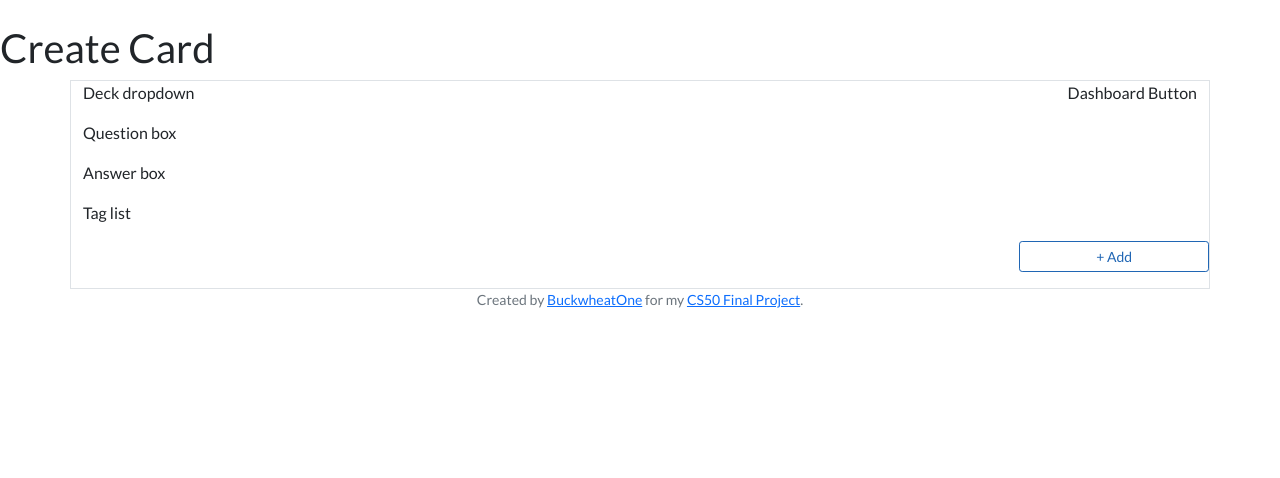
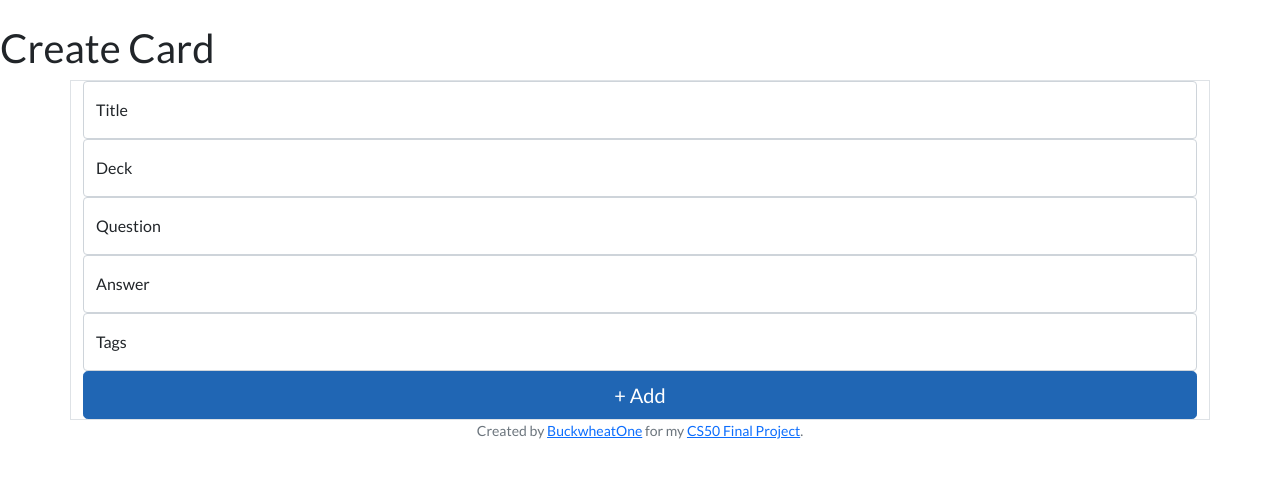
Before and after one commit to buckwheatone/cs50_final_project, a Flask app: page /create-card in a window 1280 px wide. Shown: the part 56-534 px from the top of the page. Run offline with Flask 2, Linux system fonts and the light colour scheme; the visitor is signed in with stand-in values (Sample User, id 1); some libraries are stand-ins or nearby versions.

Commit message:
add cards to db, sync w dashboard

```diff
--- a/application/forms.py
+++ b/application/forms.py
@@ -64,8 +64,8 @@ class DeleteAccountForm(FlaskForm):
 class CreateCardForm(FlaskForm):
     card_title = StringField('Title', validators=[length(1, 300, message="Title must be under 300 characters")])
     card_question = StringField('Question', validators=[])
-    card_answer = StringField('Question', validators=[])
-    card_tags = ''
-    deck_name = StringField('Question', validators=[])
+    card_answer = StringField('Answer', validators=[])
+    card_tags = StringField('Tags', validators=[])
+    deck_name = StringField('Deck', validators=[])
     # TODO: ability to add images, files, audio, cloze, use markdown
-    submit = SubmitField("Add")
+    submit = SubmitField("+ Add")
--- a/application/routes.py
+++ b/application/routes.py
@@ -1,8 +1,9 @@
 import os
 import secrets
 from application import app, db
+from datetime import datetime
 from .forms import CreateCardForm, LoginForm, RegistrationForm, UpdateAccountForm, UpdateProfilePic
-from .models import User, Card
+from .models import User, Card, Deck
 from flask import flash, redirect, render_template, request, session, url_for
 from flask_login import login_user, logout_user, current_user, login_required
 from PIL import Image
@@ -22,6 +23,7 @@ from werkzeug.security import check_password_hash, generate_password_hash
 @login_required
 def dashboard():
     cards = Card.query.filter_by(user_id=current_user.id)
+    print(cards)
     return render_template("dashboard.html", cards=cards)
 
 @app.route("/forgotpassword")
@@ -136,6 +138,22 @@ def delete():
 def create_card():
     #TODO: allow previous card settings to persist
     form = CreateCardForm()
+    if form.validate_on_submit():
+        card = Card(
+            card_title=form.card_title.data,
+            card_question=form.card_question.data,
+            card_answer=form.card_answer.data,
+            card_tags=form.card_tags.data,
+            next_review=datetime.utcnow(),
+            user_id=current_user.id)
+        db.session.add(card)
+        db.session.commit()
+        deck = Deck(name=form.deck_name.data, card_id=card.id)
+        db.session.add(deck)
+        db.session.commit()
+        # TODO: logic for reloading last entry info
+        return redirect(url_for("create_card"))
+
     return render_template("create-card.html", form=form)
 
 @app.errorhandler(403)
--- a/application/templates/create-card.html
+++ b/application/templates/create-card.html
@@ -15,6 +15,73 @@
         <form action="" method="POST">
             {{ form.hidden_tag() }}
             <div class="form-floating">
+                {% if form.card_title.errors %}
+                  {{ form.card_title(class="form-control is-invalid", placeholder="") }}
+                  {% for error in form.card_title.errors %}
+                  <div class="invalid-feedback">
+                    <span>{{ error }}</span>
+                  {% endfor %}
+                  </div>
+                {% else %}
+                  {{ form.card_title(class="form-control", placeholder="") }}
+                {% endif %}
+                {{ form.card_title.label(for="floatingInput") }}
+              </div>
+            <div class="form-floating">
+                {% if form.deck_name.errors %}
+                  {{ form.deck_name(class="form-control is-invalid", placeholder="") }}
+                  {% for error in form.deck_name.errors %}
+                  <div class="invalid-feedback">
+                    <span>{{ error }}</span>
+                  {% endfor %}
+                  </div>
+                {% else %}
+                  {{ form.deck_name(class="form-control", placeholder="") }}
+                {% endif %}
+                {{ form.deck_name.label(for="floatingInput") }}
+              </div>
+              <div class="form-floating">
+                {% if form.card_question.errors %}
+                  {{ form.card_question(class="form-control is-invalid", placeholder="") }}
+                  {% for error in form.card_question.errors %}
+                  <div class="invalid-feedback">
+                    <span>{{ error }}</span>
+                  {% endfor %}
+                  </div>
+                {% else %}
+                  {{ form.card_question(class="form-control", placeholder="") }}
+                {% endif %}
+                {{ form.card_question.label(for="floatingInput") }}
+              </div>
+              <div class="form-floating">
+                {% if form.card_answer.errors %}
+                  {{ form.card_answer(class="form-control is-invalid", placeholder="") }}
+                  {% for error in form.card_answer.errors %}
+                  <div class="invalid-feedback">
+                    <span>{{ error }}</span>
+                  {% endfor %}
+                  </div>
+                {% else %}
+                  {{ form.card_answer(class="form-control", placeholder="") }}
+                {% endif %}
+                {{ form.card_answer.label(for="floatingInput") }}
+              </div>
+              <div class="form-floating">
+                {% if form.card_tags.errors %}
+                  {{ form.card_tags(class="form-control is-invalid", placeholder="") }}
+                  {% for error in form.card_tags.errors %}
+                  <div class="invalid-feedback">
+                    <span>{{ error }}</span>
+                  {% endfor %}
+                  </div>
+                {% else %}
+                  {{ form.card_tags(class="form-control", placeholder="") }}
+                {% endif %}
+                {{ form.card_tags.label(for="floatingInput") }}
+              </div>
+              {{ form.submit(class="w-100 btn btn-lg btn-primary") }}
+
+            <!-- <div class="form-floating">
                 <div class="d-flex delete">
                     <p>Deck dropdown</p>
                     <p>Dashboard Button</p>
@@ -27,7 +94,7 @@
                 <div class="row justify-content-end">
                     <button class="col-2 mb-3 btn btn-sm btn-outline-primary">+ Add</button>
                 </div>
-            </div>
+            </div> -->
 
         </form>
     </div>
```
Also changed, not shown: application/models.py (+4 -3 lines), application/templates/dashboard.html (+7 -4 lines).
